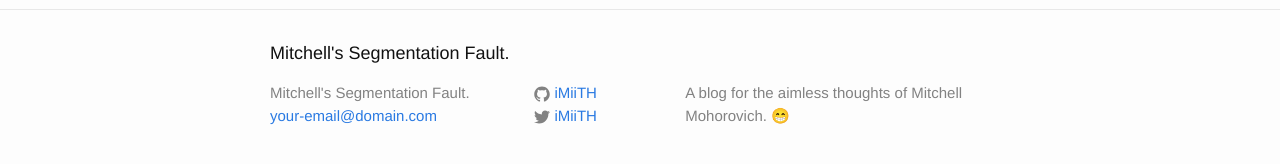
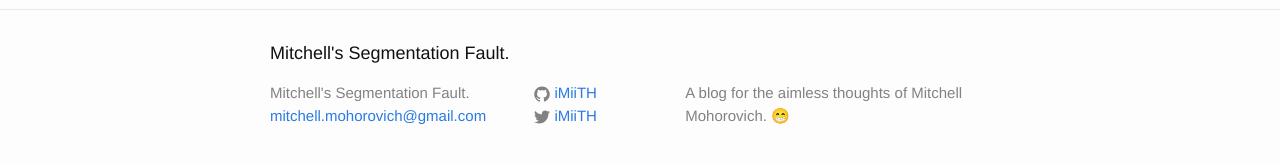
Before and after one commit to iMiiTH/iMiiTH.github.io, a Jekyll site: the page built from index.html, in a window 1280 px wide. Shown: the part 287-451 px from the top of the page. Built offline with Jekyll 4.4.1, drawn with Linux system fonts in a browser that asks for light colours.

Commit message:
Added email address.

```diff
--- a/_config.yml
+++ b/_config.yml
@@ -1,6 +1,6 @@
 # Site settings
 title: Mitchell's Segmentation Fault. #'
-email: your-email@domain.com
+email: mitchell.mohorovich@gmail.com
 description: > # this means to ignore newlines until "baseurl:"
    A blog for the aimless thoughts of Mitchell Mohorovich.
    😁
```
